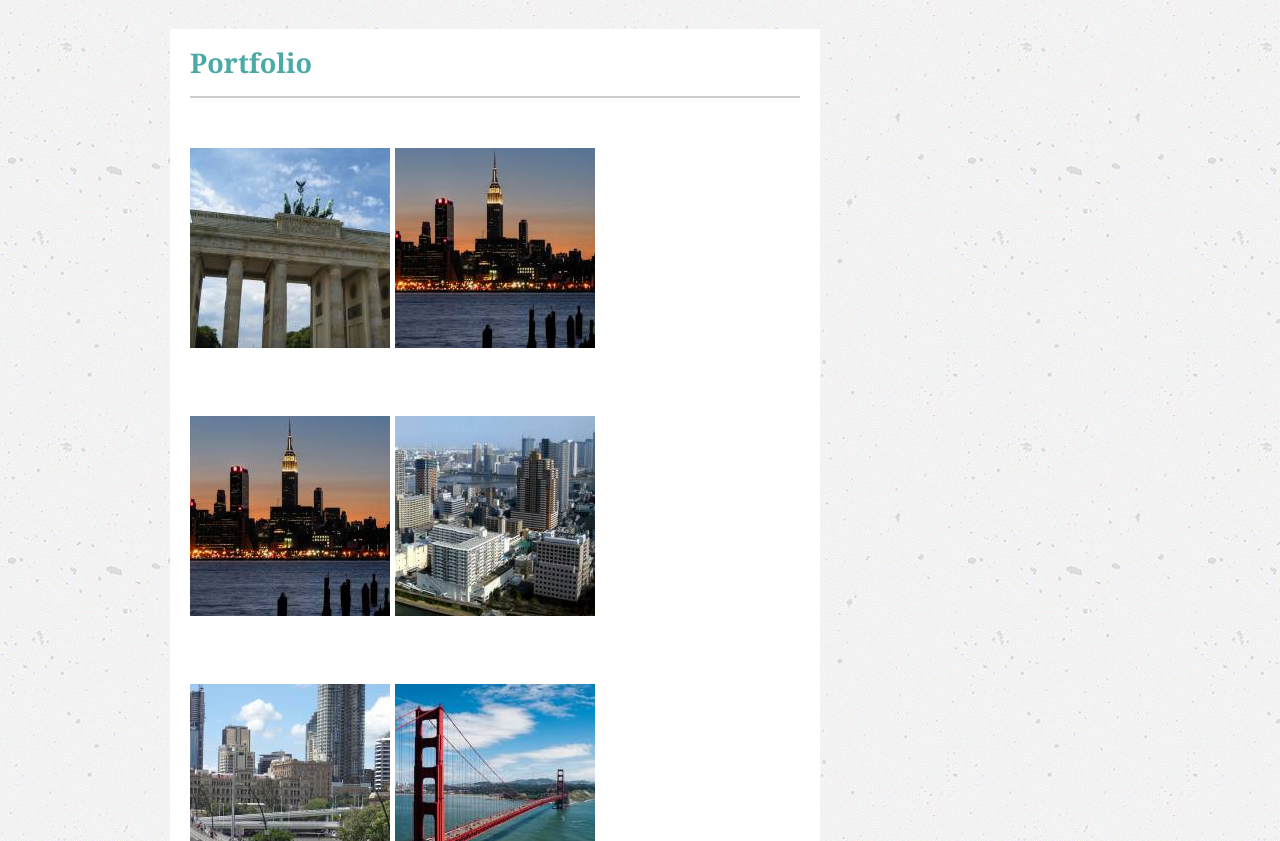
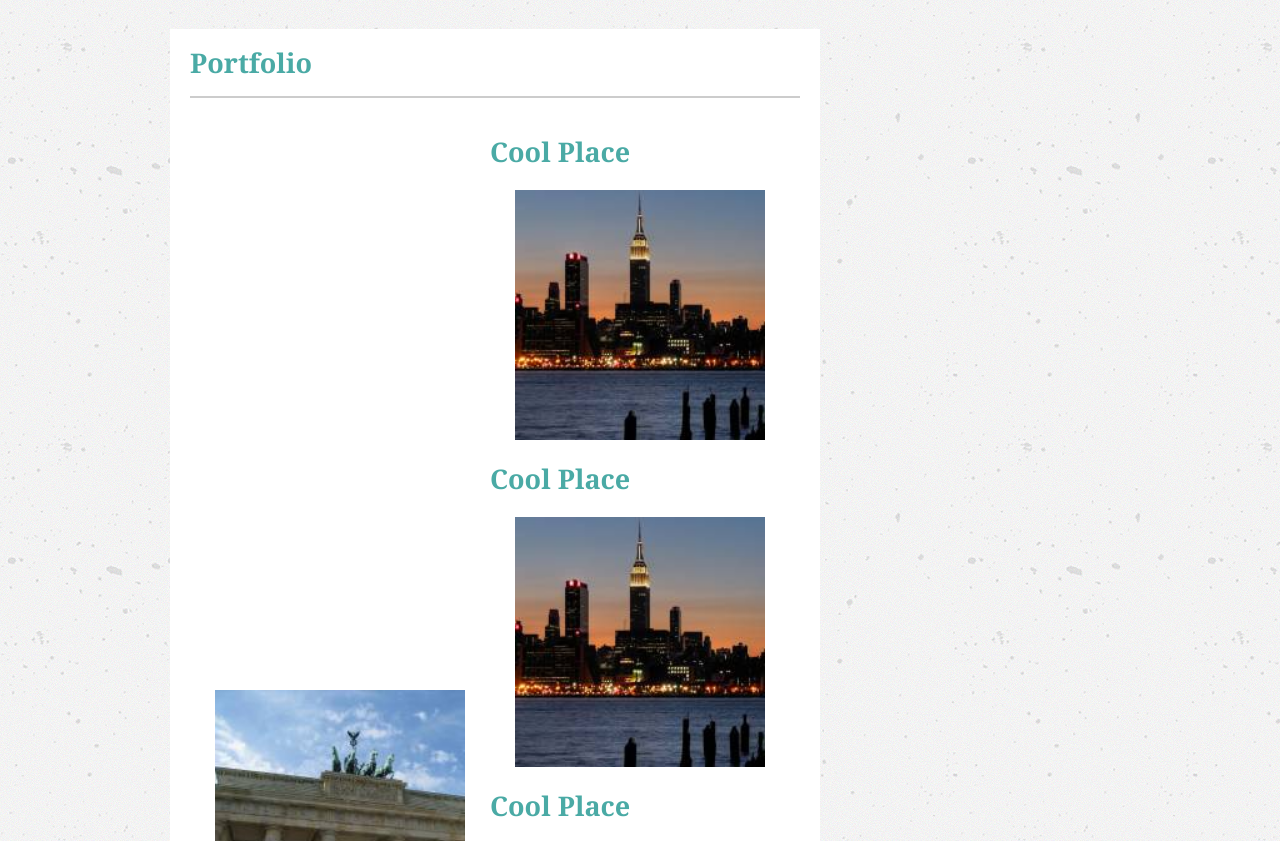
Before and after one commit to drmulr/drmulr.github.io, a plain HTML site: page portfolio.html in a window 1280 px wide. Shown: the part 78-919 px from the top of the page. Drawn offline with Linux system fonts and the light colour scheme.

Commit message:
Portfolio page work. Updated photo sizes and alighnment.

```diff
--- a/assets/css/style.css
+++ b/assets/css/style.css
@@ -140,9 +140,25 @@ header {
     float: left;
     margin: 20px 20px 20px 0;
 }
+
+/*Portfolio Page*/
+
+
 #photoDiv {
 
 }
 .photo {
-	padding: 30px 0;
+	float: left;
+	width: 250px;
+	margin: 25px 25px;
 }
+.picLabel {
+    float: left;
+    font-size: 1.5em;
+    color: white;
+}
+.label {
+	color: white;
+	positioning: absolute;
+	padding-top: 500px;
+}
--- a/portfolio.html
+++ b/portfolio.html
@@ -28,14 +28,14 @@
 		<div id="aboutMe">
 			<h2>Portfolio</h2>
 
-			<div id="photoDiv">
+			 <div id="photoDiv">
 				<p>
-				<img class="photo" src="assets/images/filler1.jpg" alt="fill1">
-				<img class="photo" src="assets/images/filler2.jpg" alt="fill2">
-				<img class="photo" src="assets/images/filler3.jpg" alt="fill3">
-				<img class="photo" src="assets/images/filler4.jpg" alt="fill4">
-				<img class="photo" src="assets/images/filler5.jpg" alt="fill5">
-				<img class="photo" src="assets/images/filler6.jpg" alt="fill6">
+				<div class="picLabel"><h4 class="label">Cool Place</h4><img class="photo" src="assets/images/filler1.jpg" alt="fill1"></div>
+				<div class="picLabel"><h4>Cool Place</h4><img class="photo" src="assets/images/filler2.jpg" alt="fill2"></div>
+				<div class="picLabel"><h4>Cool Place</h4><img class="photo" src="assets/images/filler3.jpg" alt="fill3"></div>
+				<div class="picLabel"><h4>Cool Place</h4><img class="photo" src="assets/images/filler4.jpg" alt="fill4"></div>
+				<div class="picLabel"><h4>Cool Place</h4><img class="photo" src="assets/images/filler5.jpg" alt="fill5"></div>
+				<div class="picLabel"><h4>Cool Place</h4><img class="photo" src="assets/images/filler6.jpg" alt="fill6"></div>
 				</p>
 
 
```
Also changed, not shown: assets/images/dmHead.jpg (added), 1 other file.
